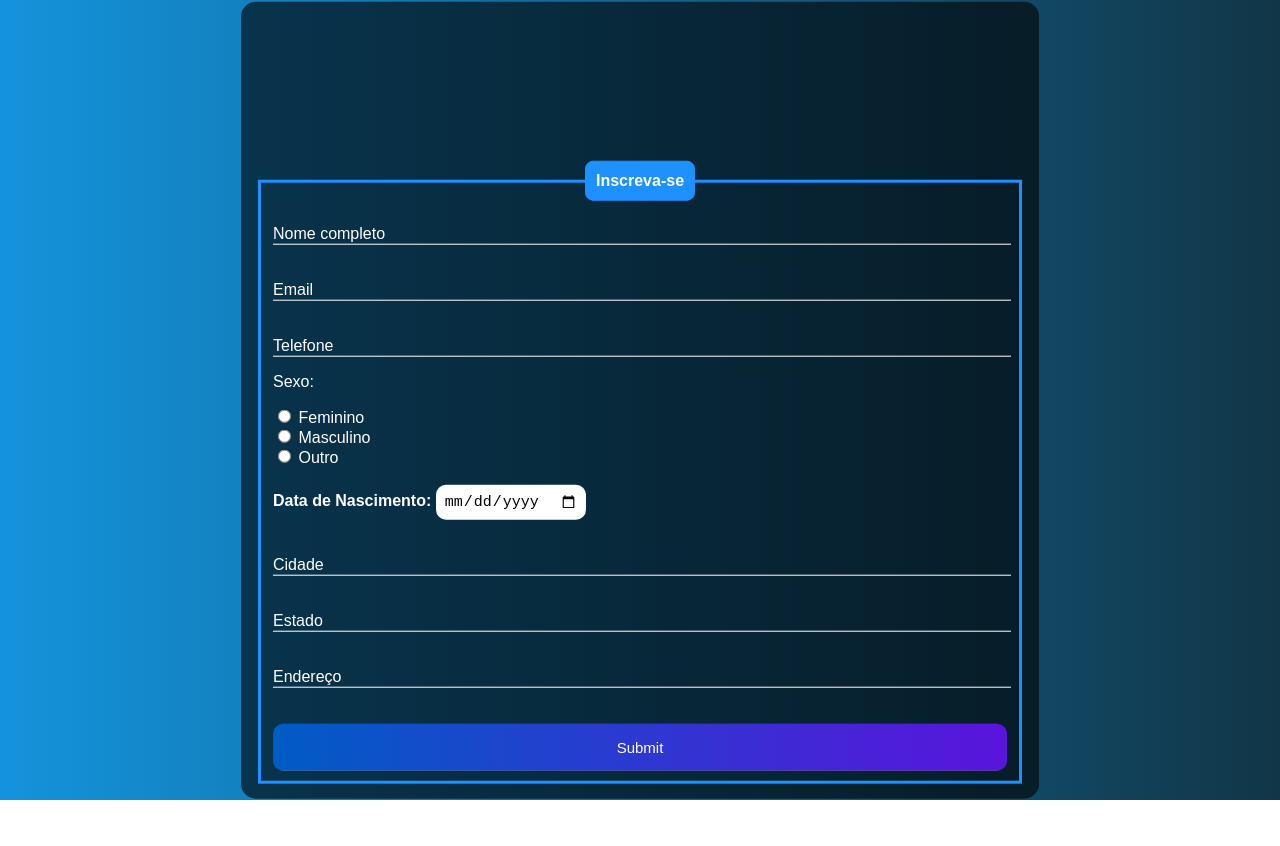
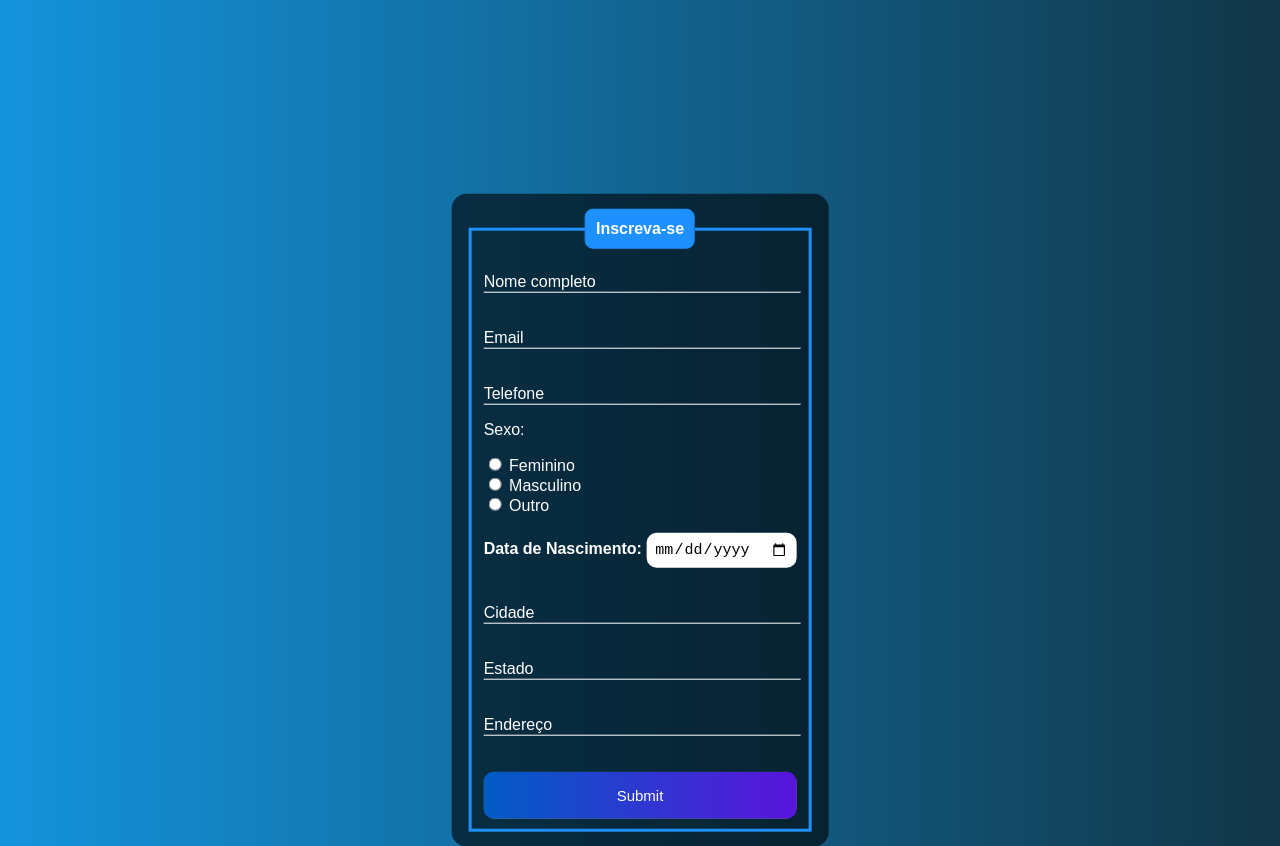
Before and after one commit to pieroftorres/Sistema-Cadastro-Login, a plain HTML site: page index.html in a window 1280 px wide. Before the commit the page ends 800 px from the top, so only its background shows below. Drawn offline with Linux system fonts and the light colour scheme.

Commit message:
Ajustado o topo

```diff
--- a/style.css
+++ b/style.css
@@ -5,14 +5,13 @@ body{
 .box{
     color: white;
     position: absolute;
-    top: 50%;
+    top: 65%;
     left: 50%;
     transform: translate(-50%,-50%);
     background-color: rgba(0, 0, 0, 0.6);
     padding: 15px;
     border-radius: 15px;
-    width: 60%;
-    height: auto;
+
 }
 fieldset{
     border: 3px solid dodgerblue;
```
Also changed, not shown: index.html (+0 -2 lines).
